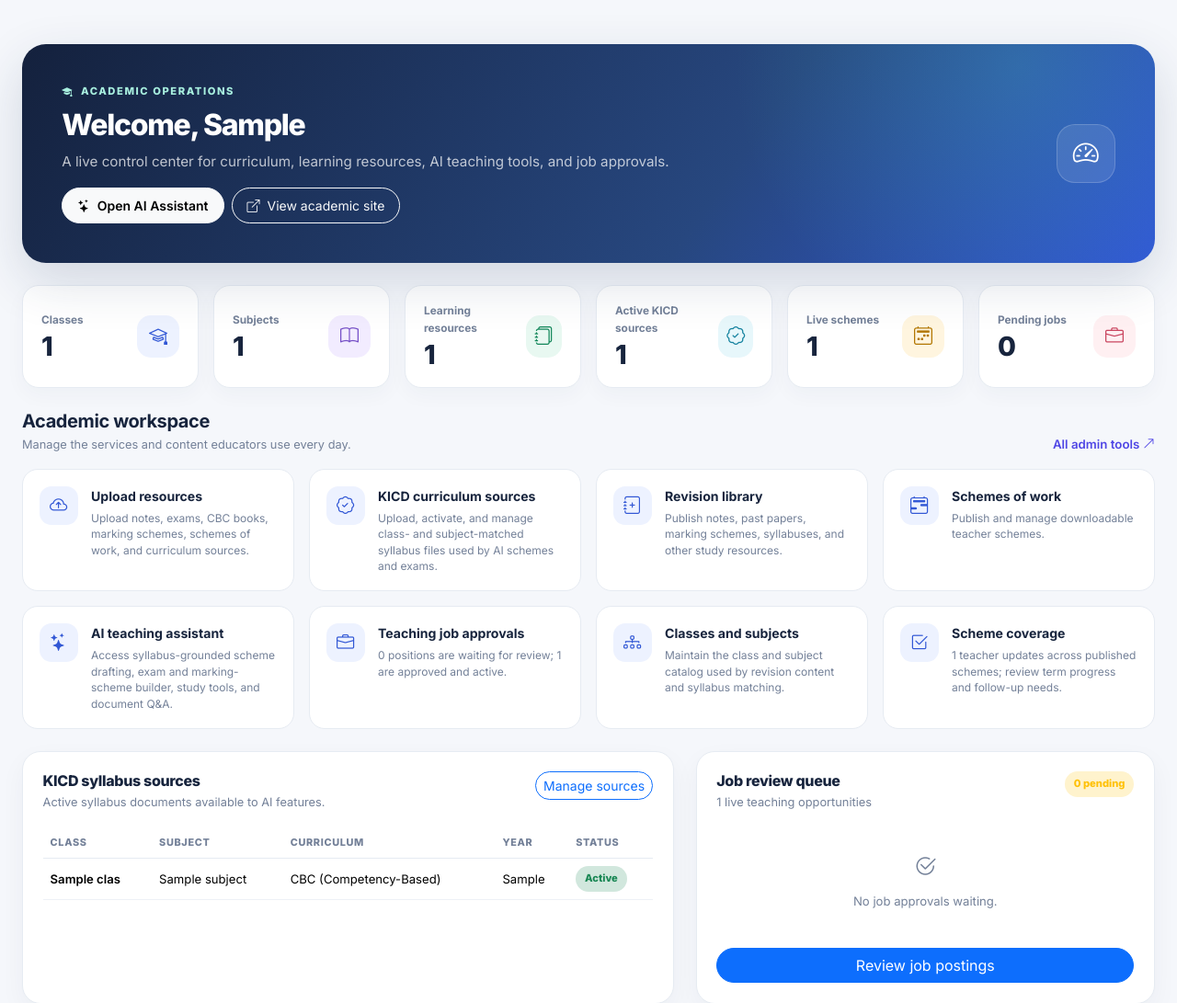
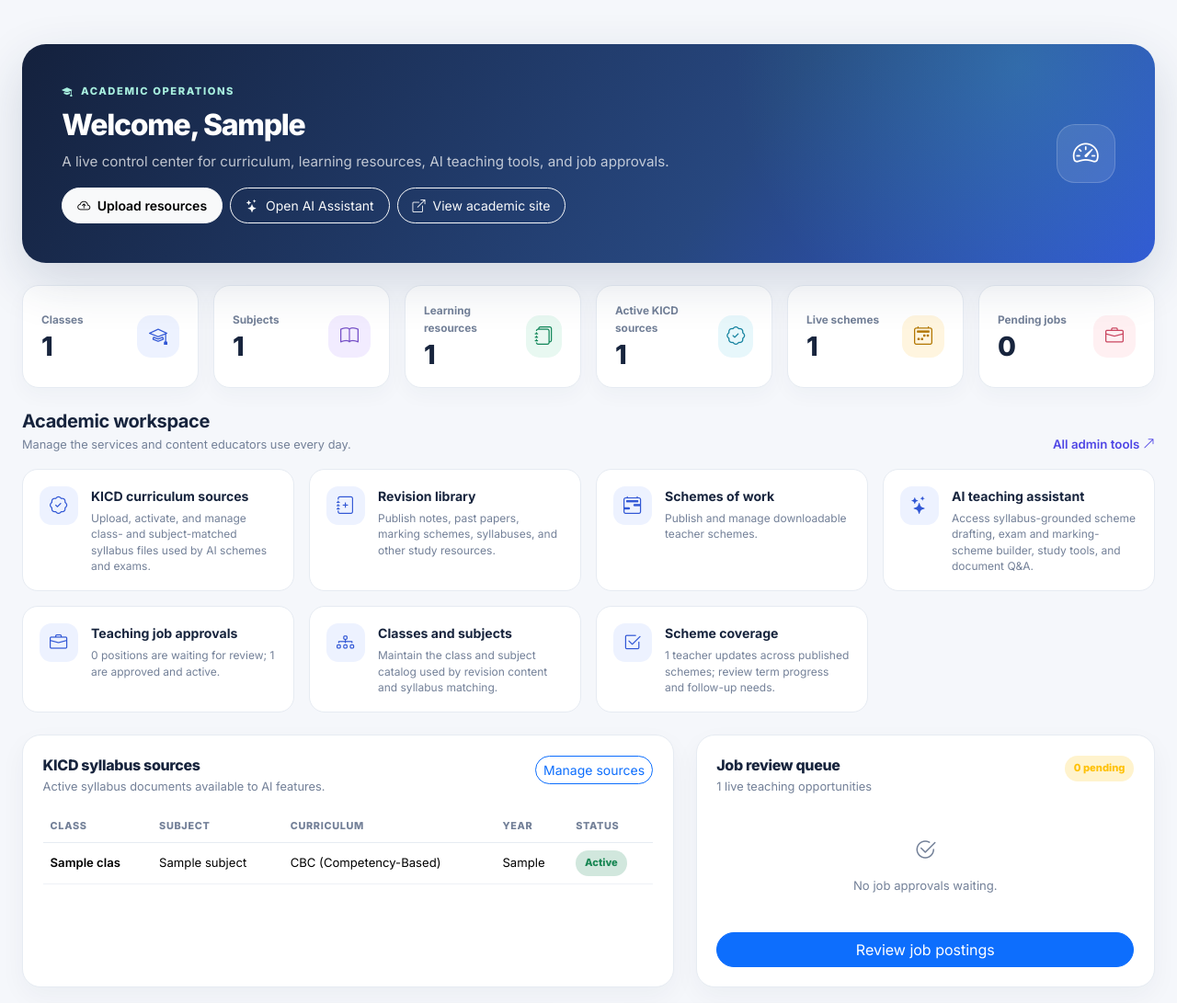
Before and after one commit to Keln-ui/coresync, a Django app: page /admin/dashboard/ in a window 1280 px wide. Shown: the part 76-1167 px from the top of the page at 92% size. Run offline with Django 5.2, Linux system fonts and the light colour scheme; a user stored in the database is signed in; tables that the repository leaves empty hold one stand-in row (values such as "Sample post").

Commit message:
Add resource upload button to admin dashboard
Co-authored-by: Copilot <223556219+Copilot@users.noreply.github.com>

```diff
--- a/pdf_converter/templates/admin/academic_dashboard.html
+++ b/pdf_converter/templates/admin/academic_dashboard.html
@@ -42,7 +42,8 @@
                     <h1 class="h2 mb-2">Welcome, {{ request.user.get_short_name|default:request.user.username }}</h1>
                     <p class="mb-3">A live control center for curriculum, learning resources, AI teaching tools, and job approvals.</p>
                     <div class="d-flex flex-wrap gap-2">
-                        <a class="btn btn-light rounded-pill px-3 py-2 btn-sm fw-semibold" href="{% url 'ai_assistant' %}"><i class="bi bi-stars me-1"></i> Open AI Assistant</a>
+                        <a class="btn btn-light rounded-pill px-3 py-2 btn-sm fw-semibold" href="{% url 'staff_resource_dashboard' %}"><i class="bi bi-cloud-arrow-up me-1"></i> Upload resources</a>
+                        <a class="btn btn-outline-light rounded-pill px-3 py-2 btn-sm" href="{% url 'ai_assistant' %}"><i class="bi bi-stars me-1"></i> Open AI Assistant</a>
                         <a class="btn btn-outline-light rounded-pill px-3 py-2 btn-sm" href="{% url 'academic_index' %}"><i class="bi bi-box-arrow-up-right me-1"></i> View academic site</a>
                     </div>
                 </div>
@@ -76,7 +77,6 @@
                 <a class="small fw-semibold text-decoration-none" href="{% url 'admin:index' %}">All admin tools <i class="bi bi-arrow-up-right"></i></a>
             </div>
             <div class="row g-3">
-                <div class="col-md-6 col-xl-3"><a class="aa-action" href="{% url 'staff_resource_dashboard' %}"><span class="aa-action-icon"><i class="bi bi-cloud-arrow-up"></i></span><span><strong>Upload resources</strong><small>Upload notes, exams, CBC books, marking schemes, schemes of work, and curriculum sources.</small></span></a></div>
                 <div class="col-md-6 col-xl-3"><a class="aa-action" href="{% url 'admin:revision_curriculum_changelist' %}"><span class="aa-action-icon"><i class="bi bi-patch-check"></i></span><span><strong>KICD curriculum sources</strong><small>Upload, activate, and manage class- and subject-matched syllabus files used by AI schemes and exams.</small></span></a></div>
                 <div class="col-md-6 col-xl-3"><a class="aa-action" href="{% url 'admin:revision_revisionmaterial_changelist' %}"><span class="aa-action-icon"><i class="bi bi-journal-plus"></i></span><span><strong>Revision library</strong><small>Publish notes, past papers, marking schemes, syllabuses, and other study resources.</small></span></a></div>
                 <div class="col-md-6 col-xl-3"><a class="aa-action" href="{% url 'admin:revision_schemeofwork_changelist' %}"><span class="aa-action-icon"><i class="bi bi-calendar2-range"></i></span><span><strong>Schemes of work</strong><small>Publish and manage downloadable teacher schemes.</small></span></a></div>
```
Also changed, not shown: pdf_converter/tests/test_admin_dashboards.py (+3 -0 lines).
